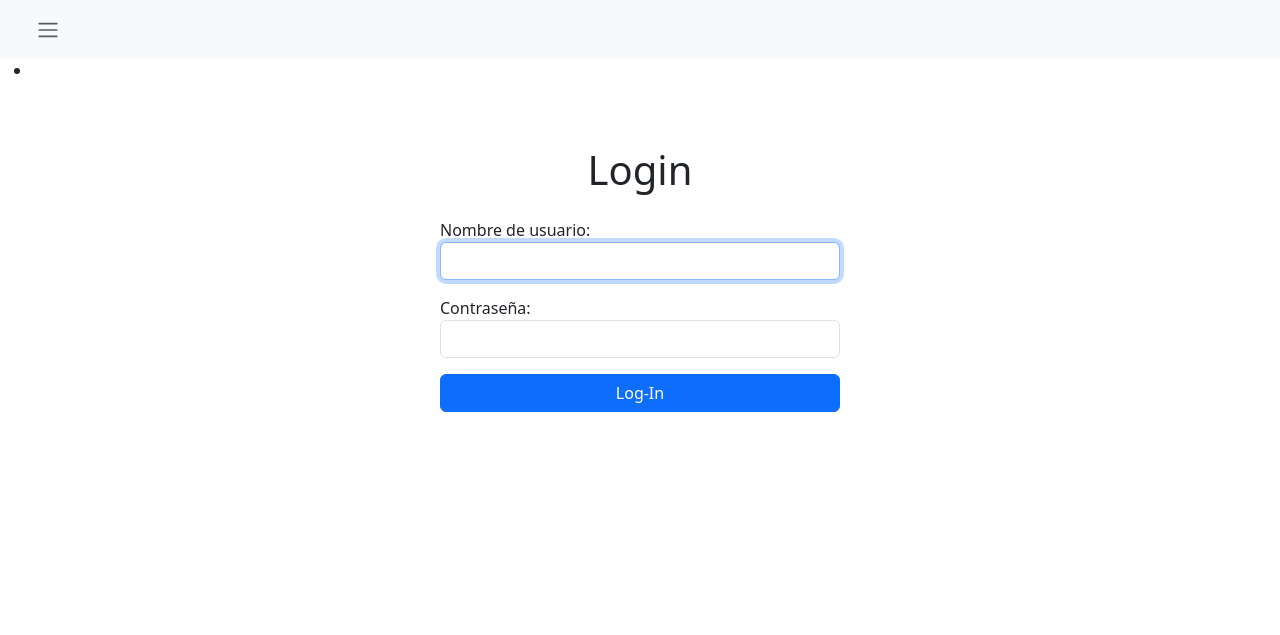
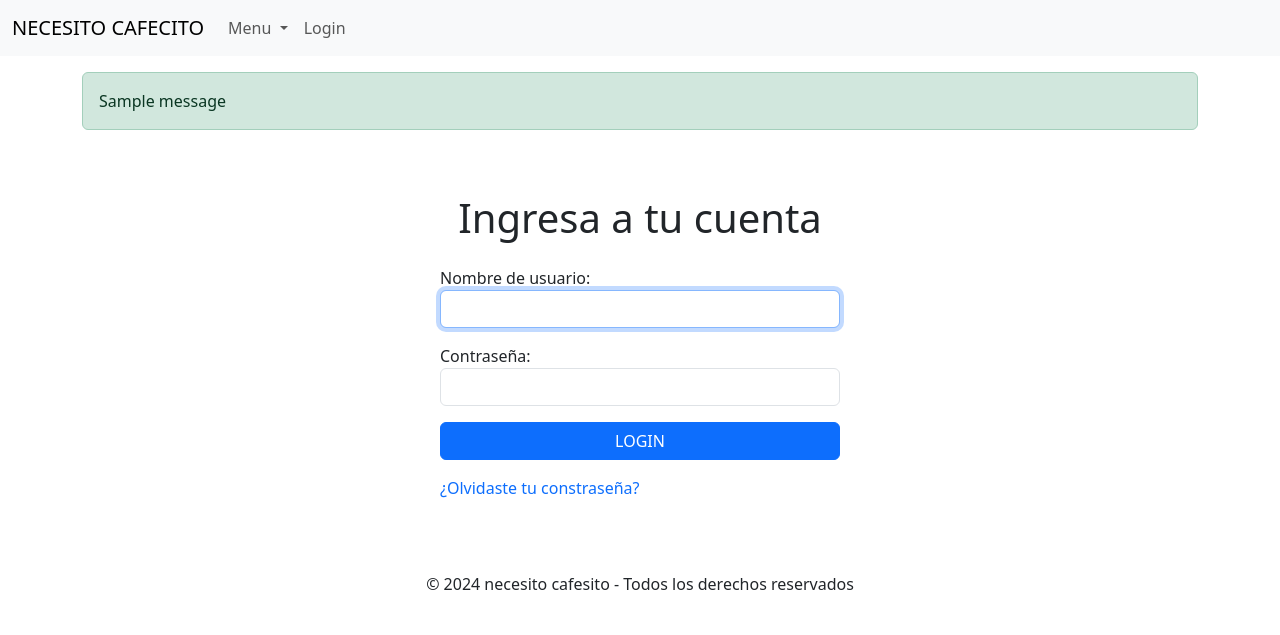
Before and after one commit to PatricioBarrera1/coder_Patricio_Barrera_EntregaFinal, a Django app: page /login/ in a window 1280 px wide. Shown: the top 635 px of the page. Run offline with Django 5.2, Linux system fonts and the light colour scheme; tables that the repository leaves empty hold one stand-in row (values such as "Sample post"); one stand-in notice (Sample message) is shown; some libraries are stand-ins or nearby versions.

Commit message:
Added password reset templates. Still working on Login page to complete features.

```diff
--- a/app_login/templates/app_login/base.html
+++ b/app_login/templates/app_login/base.html
@@ -10,23 +10,21 @@
     <title>
         {% block title %}App Login{% endblock title %}
     </title>
-
-
 </head>
 <body>
     <header>
         <nav class="navbar navbar-expand-lg navbar-light bg-light">
             <div class="container-fluid">
-                <a class="navbar-brand" href="{% url 'app_login:panel' %}"></a>
+                <a class="navbar-brand" href="{% url 'app_login:panel' %}">NECESITO CAFECITO</a>
                 <button class="navbar-toggler" type="button" data-bs-toggle="collapse" data-bs-target="#navbarNav" aria-controls="navbarNav" aria-expanded="false" aria-label="Toggle navigation">
                     <span class="navbar-toggler-icon"></span>
                 </button>
                 <div class="collapse navbar-collapse" id="navbarNav">
                     <ul class="navbar-nav">
+                        <!-- Dropdown Menu -->
                         <li class="nav-item dropdown">
-                            <a class="nav-link" href="#" id="navbarDropdown" role="button" data-bs-toggle="dropdown" aria-expanded="false">
-                                <!-- Three lines (Hamburger Icon) -->
-                                <span class="navbar-toggler-icon"></span>
+                            <a class="nav-link dropdown-toggle" href="#" id="navbarDropdown" role="button" data-bs-toggle="dropdown" aria-expanded="false">
+                                Menu
                             </a>
                             <ul class="dropdown-menu" aria-labelledby="navbarDropdown">
                                 <li>
@@ -35,11 +33,21 @@
                                 <li>
                                     <a class="dropdown-item" href="{% url 'app_login:user_list' %}">Listado de Usuarios</a>
                                 </li>
-                                <li>
-                                    <a class="dropdown-item" href="{% url 'app_login:login' %}">Login</a>
-                                </li>
                             </ul>
                         </li>
+                        <!-- Dynamic User Section -->
+                        {% if user.is_authenticated %}
+                            <li class="nav-item">
+                                <span class="nav-link">Bienvenido, {{ user.first_name }}</span>
+                            </li>
+                            <li class="nav-item">
+                                <a class="nav-link" href="{% url 'logout' %}">Logout</a>
+                            </li>
+                        {% else %}
+                            <li class="nav-item">
+                                <a class="nav-link" href="{% url 'app_login:login' %}">Login</a>
+                            </li>
+                        {% endif %}
                     </ul>
                 </div>
             </div>
@@ -47,18 +55,20 @@
     </header>
     <main>
         {% if messages %}
-        <ul>
-            {% for messages in messages %}
-            <li>{{message}}</li>
+        <div class="container mt-3">
+            {% for message in messages %}
+                <div class="alert alert-{{ message.tags }}" role="alert">
+                    {{ message }}
+                </div>
             {% endfor %}
-        </ul>
+        </div>
         {% endif %}
         {% block content %}
         {% comment %} aquí va a ir nuestro contenido cuando hagamos un extend de la plantilla base.html {% endcomment %}
         {% endblock content %}
     </main>
-    <footer>
-
+    <footer class="text-center py-4">
+        <p>&copy; 2024 necesito cafesito - Todos los derechos reservados</p>
     </footer>
     <script>
         document.addEventListener('DOMContentLoaded', function () {
--- a/app_login/templates/app_login/login.html
+++ b/app_login/templates/app_login/login.html
@@ -5,7 +5,7 @@
 
 {% block content %}
 <div class="container py-5">
-    <h1 class="text-center mb-4">Login</h1>
+    <h1 class="text-center mb-4">Ingresa a tu cuenta</h1>
 
     {% if form.errors %}
     <div class="alert alert-danger" role="alert">
@@ -14,10 +14,8 @@
         {% endfor %}
     </div>
     {% endif %}
-
     <form method="post" class="mx-auto" style="max-width: 400px;">
         {% csrf_token %}
-
         <div class="mb-3">
             {{ form.username.label_tag }}
             {{ form.username|add_class:"form-control" }}
@@ -28,8 +26,8 @@
             {{ form.password|add_class:"form-control" }}
             {{ form.password.errors }}
         </div>
-
-        <button type="submit" class="btn btn-primary w-100">Log-In</button>
+        <button type="submit" class="btn btn-primary w-100">LOGIN</button>
+        <a href="{% url 'app_login:password_reset' %}" class="d-block mt-3 text-decoration-none">¿Olvidaste tu constraseña?</a>
     </form>
 </div>
 {% endblock content %}
--- a/app_login/urls.py
+++ b/app_login/urls.py
@@ -1,5 +1,6 @@
 from django.urls import path
 from .views import UserLoginView, PanelView, UserListView, UserCreateView, UserUpdateView
+from django.contrib.auth import views as auth_views
 
 app_name = "app_login"
 
@@ -9,4 +10,8 @@ urlpatterns = [
     path('users/', UserListView.as_view(), name='user_list'),
     path('users/create/', UserCreateView.as_view(), name='user_create'),
     path('users/<int:pk>/edit/', UserUpdateView.as_view(), name='user_edit'),
+    path('password_reset/', auth_views.PasswordResetView.as_view(template_name='app_login/password_reset_form.html'), name='password_reset'),
+    path('password_reset/done/', auth_views.PasswordResetDoneView.as_view(template_name='app_login/password_reset_done.html'), name='password_reset_done'),
+    path('reset/<uidb64>/<token>/', auth_views.PasswordResetConfirmView.as_view(template_name='app_login/password_reset_confirm.html'), name='password_reset_confirm'),
+    path('reset/done/', auth_views.PasswordResetCompleteView.as_view(template_name='app_login/password_reset_complete.html'), name='password_reset_complete'),
 ]
```
Also changed, not shown: app_login/templates/app_login/password_reset_complete.html (added, +8 -0 lines), app_login/templates/app_login/password_reset_confirm.html (added, +17 -0 lines), app_login/templates/app_login/password_reset_done.html (added, +8 -0 lines), app_login/templates/app_login/password_reset_form.html (added, +16 -0 lines), db.sqlite3.
